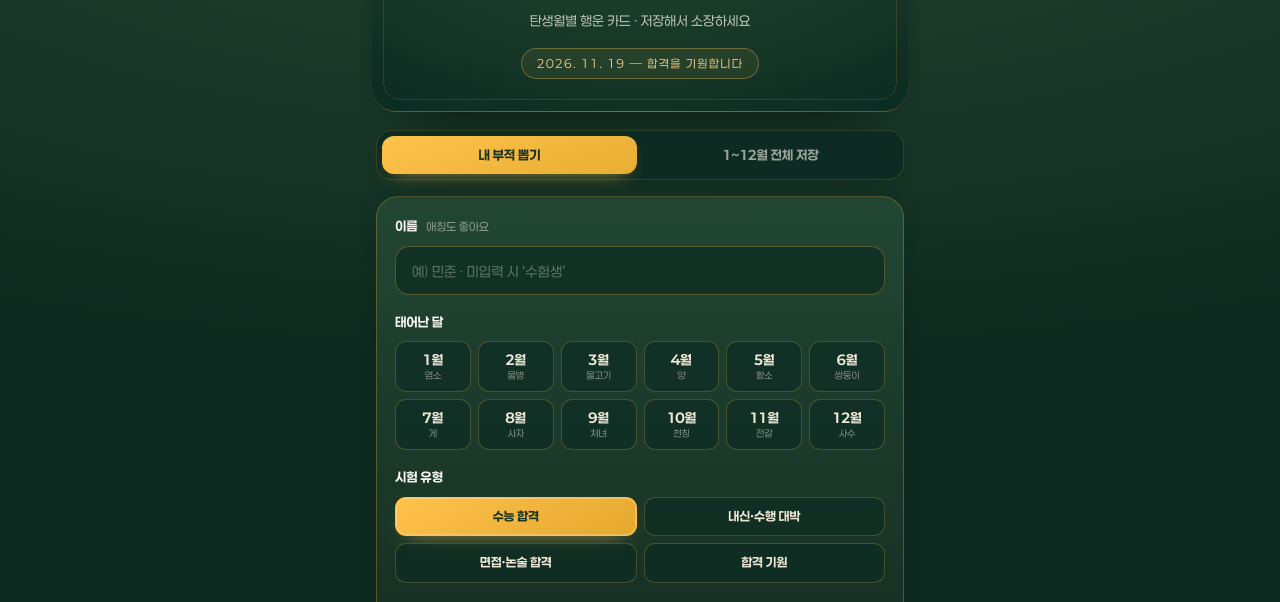
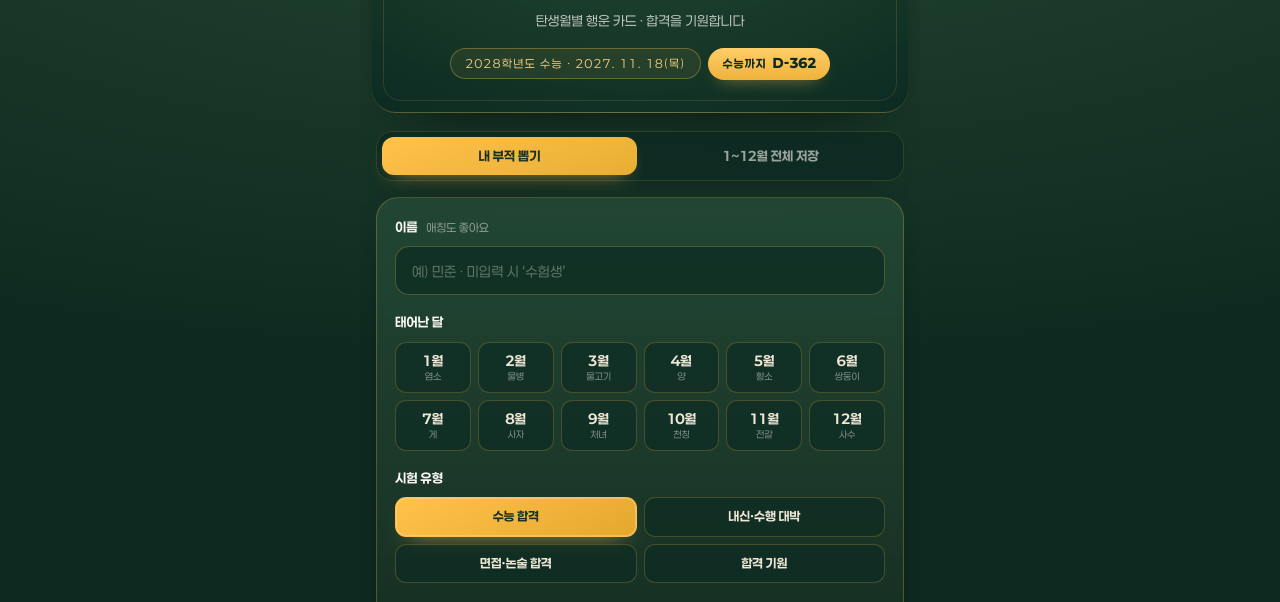
Before and after one commit to moonflowergarden123-arch/lecture-board, a plain HTML site: page tarot/index.html in a window 1280 px wide. Shown: the part 192-794 px from the top of the page. Drawn offline with Linux system fonts and the light colour scheme.

Commit message:
feat(tarot): 합격 부적을 2028학년도 수능(2027. 11. 18. 목) 기준으로 업데이트
- 히어로 날짜를 2028학년도 수능 · 2027. 11. 18(목)으로 교체(기존 2026. 11. 19)
- 수능 D-Day 배지 추가 — 한국 시간 기준 자동 계산(D-362 → D-DAY → D+n)
- data.js에 수능 시행일(2027-11-18) 단일 기준값 추가, 학년도 표기 2028학년도로 정정
- 부적 카드 본체 12종은 날짜 표기가 없어 디자인·이미지 그대로 유지

```diff
--- a/tarot/app.js
+++ b/tarot/app.js
@@ -10,6 +10,24 @@
   var form = $('#pickForm'), stage = $('#stage'), flip = $('#flipCard');
   var resultBox = $('#result'), resultImg = $('#resultImg'), resultCap = $('#resultCap'), examTip = $('#examTip');
   var warn = $('#formWarn'), drawBtn = $('#drawBtn');
+
+  /* ── D-Day — 2028학년도 수능(교육부 발표: 2027. 11. 18. 목) ── */
+  (function heroDday() {
+    var box = document.getElementById('heroDday');
+    var num = document.getElementById('heroDdayNum');
+    var when = document.getElementById('heroDdayWhen');
+    var iso = (EXAMS.suneung && EXAMS.suneung.date) || '';
+    if (!box || !num || !when || !iso) return;
+    var p = iso.split('-');
+    var target = Date.UTC(+p[0], +p[1] - 1, +p[2]);
+    var kst = new Date(Date.now() + 9 * 60 * 60 * 1000);   /* 한국 시간 기준 날짜 */
+    var today = Date.UTC(kst.getUTCFullYear(), kst.getUTCMonth(), kst.getUTCDate());
+    var left = Math.round((target - today) / 86400000);
+    if (left > 0) { when.textContent = '수능까지'; num.textContent = 'D-' + left; }
+    else if (left === 0) { when.textContent = '오늘'; num.textContent = '수능 D-DAY'; }
+    else { when.textContent = '2028학년도 수능'; num.textContent = 'D+' + (-left); }
+    box.hidden = false;
+  })();
 
   /* 월 칩 */
   MONTHS.forEach(function (m) {
--- a/tarot/data.js
+++ b/tarot/data.js
@@ -3,7 +3,11 @@ window.EXAMS = {
   suneung: {
     id: 'suneung',
     label: '수능 합격',
-    headline: '2026학년도 수능 합격 기원',
+    headline: '2028학년도 수능 합격 기원',
+    /* 2028학년도 대학수학능력시험 — 교육부 발표(2025. 6. 2. 보도자료)
+       시행 2027. 11. 18.(목) · 성적 통지 2027. 12. 10.(금) */
+    date: '2027-11-18',
+    dateLabel: '2027년 11월 18일(목)',
     tip: '수험번호·답안지 표기부터 확인! 마킹은 5문제마다 한 번, 3초 쉬어가기.'
   },
   naesin: {
@@ -23,7 +27,7 @@ window.EXAMS = {
 window.EXAMS.general = {
   id: 'general',
   label: '합격 기원',
-  headline: '2026 합격을 기원합니다',
+  headline: '합격을 기원합니다',
   tip: '수능·내신·면접, 어떤 시험이든 이 카드 하나면 충분해요.'
 };
 
--- a/tarot/index.html
+++ b/tarot/index.html
@@ -34,8 +34,11 @@
     <p class="brand">더콘텐츠스쿨</p>
     <p class="kicker">탄생월 맞춤</p>
     <h1>합격 부적</h1>
-    <p class="sub">탄생월별 행운 카드 · 저장해서 소장하세요</p>
-    <p class="hero-date">2026. 11. 19 — 합격을 기원합니다</p>
+    <p class="sub">탄생월별 행운 카드 · 합격을 기원합니다</p>
+    <p class="hero-dates">
+      <span class="hero-date">2028학년도 수능 · 2027. 11. 18(목)</span>
+      <span class="hero-dday" id="heroDday" hidden><span id="heroDdayWhen">수능까지</span> <b id="heroDdayNum">D-362</b></span>
+    </p>
   </header>
 
   <nav class="tabs" role="tablist" aria-label="부적 만들기">
--- a/tarot/style.css
+++ b/tarot/style.css
@@ -66,10 +66,22 @@ button{font-family:inherit;cursor:pointer;border:0;background:none;color:inherit
 }
 .sub{margin:14px 0 0;font-size:13.5px;line-height:1.6;color:rgba(250,248,242,.74);font-weight:400}
 .hero-date{
-  margin:16px 0 0;display:inline-block;padding:6px 15px;border-radius:999px;
+  display:inline-block;padding:6px 15px;border-radius:999px;
   font-size:11.5px;letter-spacing:.12em;color:var(--gold-soft);
   border:1px solid rgba(255,194,75,.32);background:rgba(255,194,75,.07);
 }
+.hero-dates{
+  margin:16px 0 0;display:flex;flex-wrap:wrap;gap:7px;
+  align-items:center;justify-content:center;
+}
+.hero-dday{
+  display:inline-flex;align-items:center;gap:6px;padding:6px 14px;border-radius:999px;
+  font-size:11.5px;font-weight:700;letter-spacing:.08em;color:var(--green-d);
+  background:linear-gradient(180deg,#FFCE68,#F0B23A);
+  box-shadow:0 8px 18px -12px rgba(255,194,75,.9);
+}
+.hero-dday b{font-size:13px;font-weight:900;letter-spacing:.02em}
+.hero-dday[hidden]{display:none}
 
 /* ── tabs ── */
 .tabs{
```
